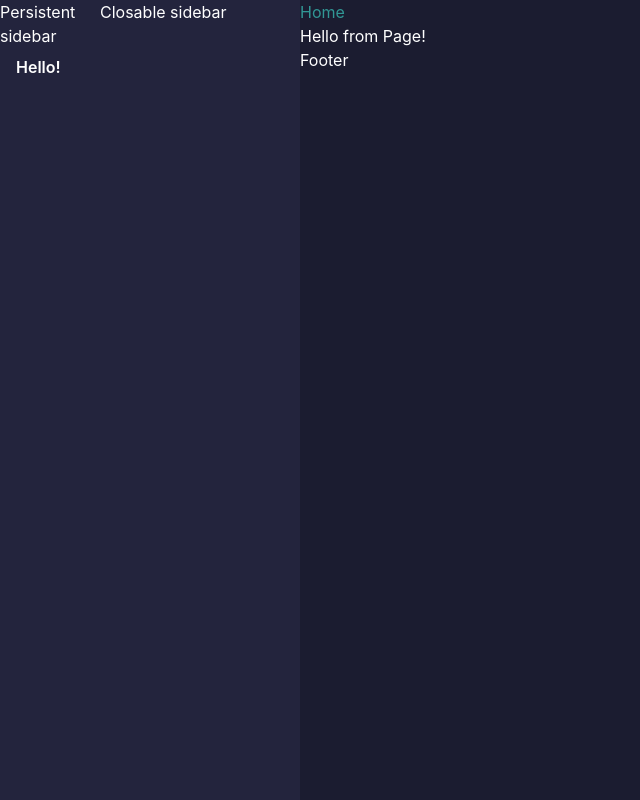
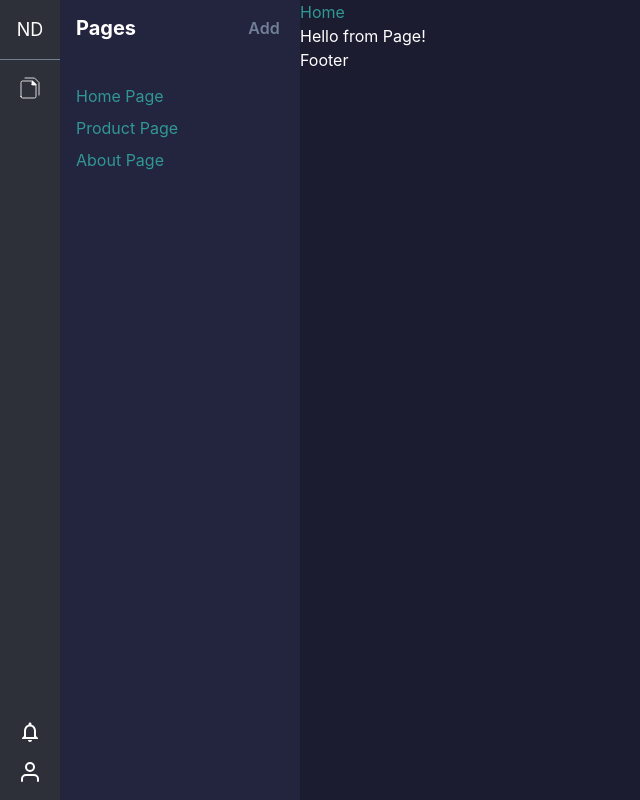
Before and after one commit to mbmohib/nudash, a React (Create React App) app: page / in a window 1280 px wide. Shown: the whole page, without its empty margins (0-640 px from the left). Built offline with nearby package versions, Linux system fonts and the light colour scheme.

Commit message:
complete sidebar basic layout

```diff
--- a/package.json
+++ b/package.json
@@ -17,6 +17,7 @@
     "framer-motion": "^4",
     "react": "^17.0.2",
     "react-dom": "^17.0.2",
+    "react-icons": "^4.3.1",
     "react-redux": "^7.2.5",
     "react-router-dom": "^5.3.0",
     "react-scripts": "4.0.3",
--- /dev/null
+++ b/src/assets/icons/index.js
@@ -0,0 +1 @@
+export { default as PageIcon } from './page'
--- /dev/null
+++ b/src/assets/icons/page.js
@@ -0,0 +1,39 @@
+import * as React from 'react'
+
+function PageIcon(props) {
+  return (
+    <svg
+      width={24}
+      height={24}
+      viewBox="0 0 44 44"
+      fill="none"
+      xmlns="http://www.w3.org/2000/svg"
+      {...props}
+    >
+      <path
+        d="M12.833 3.667H30.25l8.25 8.25v22.916"
+        stroke="#fff"
+        strokeWidth={1.5}
+        strokeLinecap="round"
+        strokeLinejoin="round"
+      />
+      <path
+        d="M5.5 37.583V11.917a2.75 2.75 0 012.75-2.75h17.879a1.1 1.1 0 01.777.322l5.771 5.772a1.101 1.101 0 01.323.78v21.542a2.75 2.75 0 01-2.75 2.75h-22a2.75 2.75 0 01-2.75-2.75z"
+        stroke="#fff"
+        strokeWidth={1.5}
+        strokeLinecap="round"
+        strokeLinejoin="round"
+      />
+      <path
+        d="M25.667 15.4V9.816a.649.649 0 011.107-.459l6.035 6.036a.646.646 0 01-.458 1.107h-5.584a1.1 1.1 0 01-1.1-1.1z"
+        fill="#fff"
+        stroke="#fff"
+        strokeWidth={1.5}
+        strokeLinecap="round"
+        strokeLinejoin="round"
+      />
+    </svg>
+  )
+}
+
+export default PageIcon
--- a/src/components/Sidebar.tsx
+++ b/src/components/Sidebar.tsx
@@ -1,17 +1,63 @@
-import React from 'react'
-import { Grid, Box } from '@chakra-ui/layout'
+import { Grid, Box, Text, Flex, Heading } from '@chakra-ui/layout'
+import { Icon } from '@chakra-ui/react'
 import { Button } from '@chakra-ui/button'
+import { PageIcon } from '../assets/icons'
+import { Link } from 'react-router-dom'
+import { FiUser } from 'react-icons/fi'
+import { MdNotificationsNone } from 'react-icons/md'
 
 export default function Sidebar() {
   return (
-    <Grid gridTemplateColumns="100px 1fr" height="100vh">
-      <Box bgColor="secondary">
-        Persistent sidebar
-        <Button variant="solid" bg="primary.light" color="white">
-          Hello!
-        </Button>
+    <Grid gridTemplateColumns="60px 1fr" height="100vh">
+      <Flex flexDirection="column" minHeight="100vh" bgColor="tertiary">
+        <Box py="2">
+          <Text fontSize="lg" align="center">
+            ND
+          </Text>
+        </Box>
+        <Box
+          borderTop="1px"
+          display="flex"
+          borderColor="gray.500"
+          flexDirection="column"
+          alignItems="center"
+          pt="2"
+          sx={{ flexGrow: 1 }}
+        >
+          <Button
+            as={Link}
+            to="/pages"
+            variant="link"
+            bg="primary.light"
+            color="white"
+          >
+            <PageIcon />
+          </Button>
+        </Box>
+        <Flex flexDirection="column" alignItems="center" pb={2}>
+          <Icon as={MdNotificationsNone} width="24px" height="24px" />
+          <Icon as={FiUser} width="24px" height="24px" mt="2" />
+        </Flex>
+      </Flex>
+      <Box bgColor="secondary" p={2}>
+        <Flex justifyContent="space-between">
+          <Heading as="h2" size="md">
+            Pages
+          </Heading>
+          <Button variant="link">Add</Button>
+        </Flex>
+        <Box as="ul" mt="4" sx={{ listStyle: 'none' }}>
+          <Box as="li" py="0.5">
+            <Link to="/">Home Page</Link>
+          </Box>
+          <Box as="li" py="0.5">
+            <Link to="/">Product Page</Link>
+          </Box>
+          <Box as="li" py="0.5">
+            <Link to="/">About Page</Link>
+          </Box>
+        </Box>
       </Box>
-      <Box bgColor="secondary">Closable sidebar</Box>
     </Grid>
   )
 }
--- a/src/styles/theme.ts
+++ b/src/styles/theme.ts
@@ -11,7 +11,8 @@ const styles = {
     a: {
       color: 'teal.500',
       _hover: {
-        textDecoration: 'underline',
+        textDecoration: 'none',
+        color: 'teal.700',
       },
     },
   },
@@ -20,11 +21,28 @@ const styles = {
 const colors = {
   primary: '#51459f',
   secondary: '#23243d',
+  tertiary: '#2e3039',
+}
+
+const space = {
+  px: '1px',
+  0.5: '4px',
+  1: '8px',
+  2: '16px',
+  3: '32px',
+  4: '40px',
+  5: '48px',
+  6: '56px',
+  7: '62px',
+  8: '80px',
+  9: '88px',
+  10: '100px',
 }
 
 const overrides = {
   styles,
   colors,
+  space,
 }
 
 export const theme = extendTheme(overrides)
```
Also changed, not shown: 1 other file (tests, documents, lock files or other folders).
